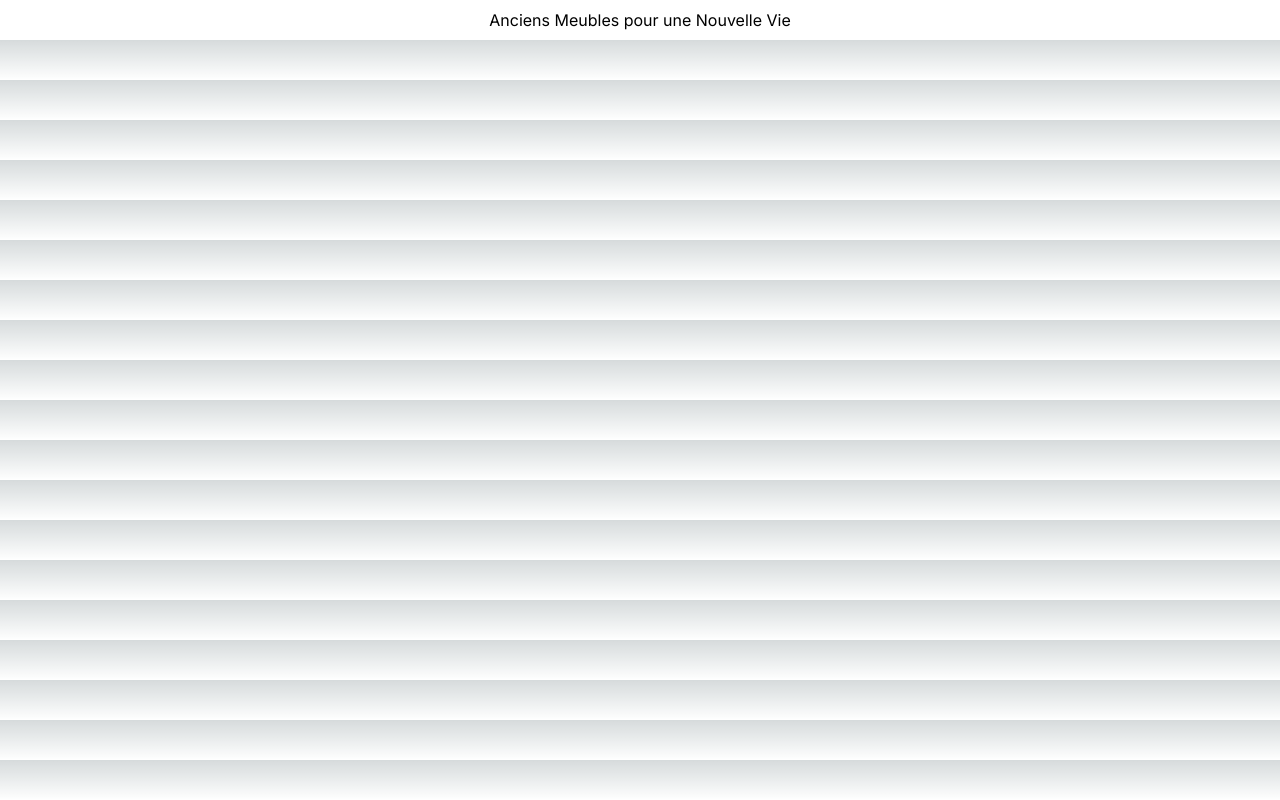
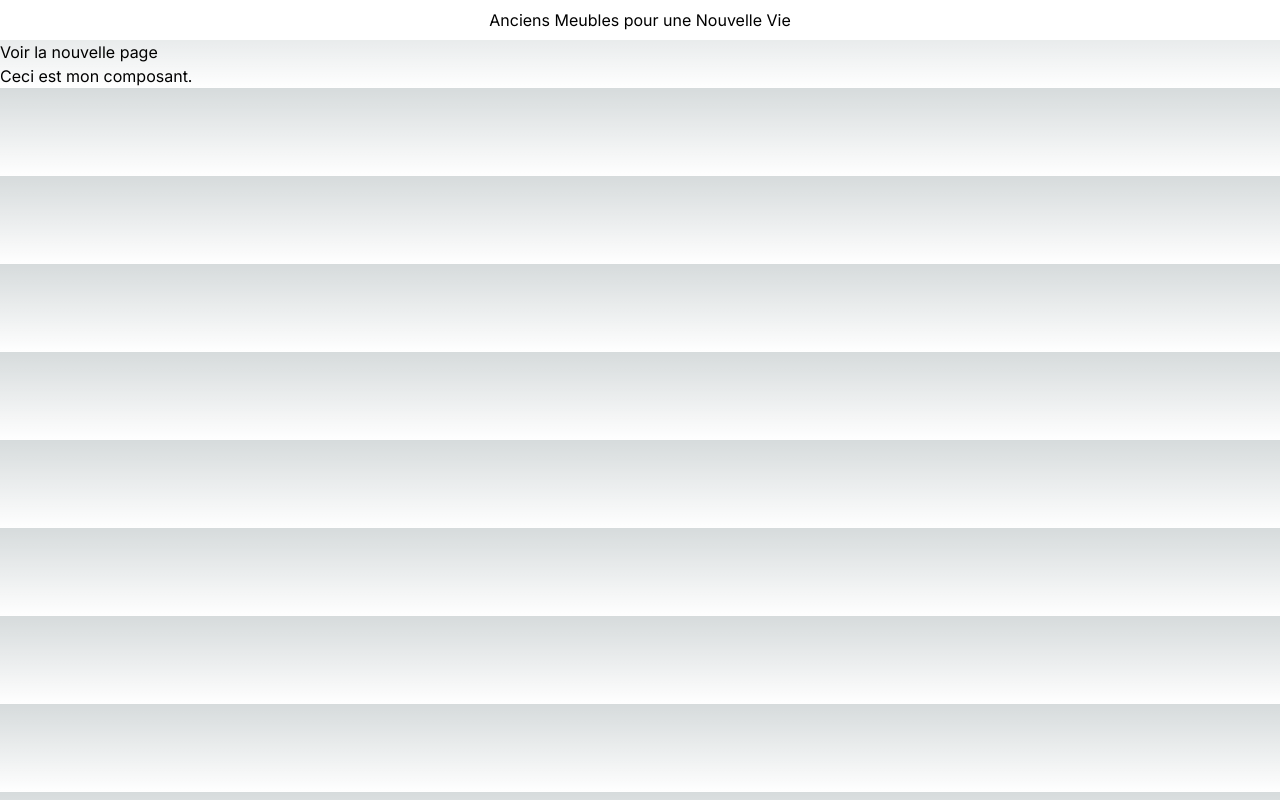
Before and after one commit to JinxedQuinn/projetMeuble, a Next.js app in the folder front/: page / in a window 1280 px wide. Built offline with nearby package versions, Linux system fonts and the light colour scheme.

Commit message:
Front - Test Nouvelle Page + Composant

```diff
--- /dev/null
+++ b/front/app/components/MyComponent.js
@@ -0,0 +1,8 @@
+// components/MyComponent.js
+import React from 'react';
+
+function MyComponent() {
+  return <div>Ceci est mon composant.</div>;
+}
+
+export default MyComponent;
--- a/front/app/page.js
+++ b/front/app/page.js
@@ -1,4 +1,7 @@
-import Image from "next/image";
+// page.js
+import React from 'react';
+import Link from 'next/link'; // Importer la fonction Link de Next.js
+import MyComponent from './components/MyComponent'; // Importer le composant
 
 export default function Home() {
   return (
@@ -6,6 +9,11 @@ export default function Home() {
       <header>
         <h1 className="text-center bg-white text-black p-2">Anciens Meubles pour une Nouvelle Vie</h1>
       </header>
+      {/* Ajouter un lien vers la nouvelle page */}
+      <Link href="/NewPage">
+        Voir la nouvelle page
+      </Link>
+      <MyComponent />
     </main>
   );
 }
--- /dev/null
+++ b/front/app/pages/NewPage.js
@@ -0,0 +1,14 @@
+// pages/NewPage.js
+import React from 'react';
+import MyComponent from '../components/MyComponent';
+
+function NewPage() {
+  return (
+    <div>
+      <h1>Nouvelle Page</h1>
+      <MyComponent />
+    </div>
+  );
+}
+
+export default NewPage;
```
